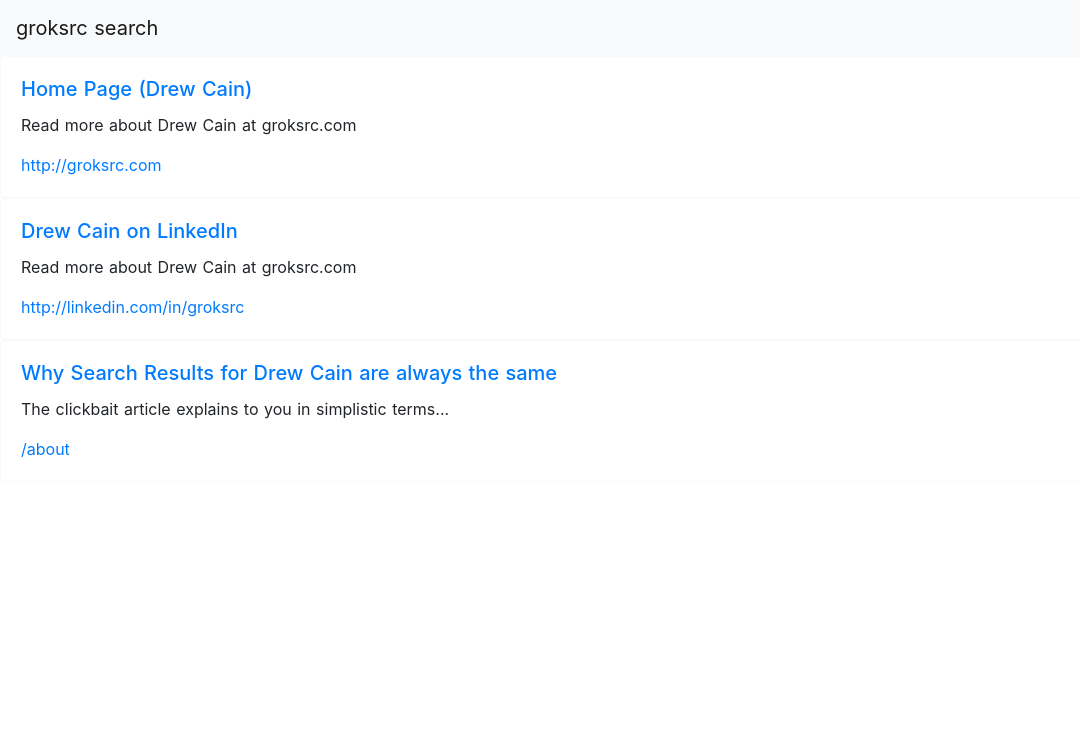
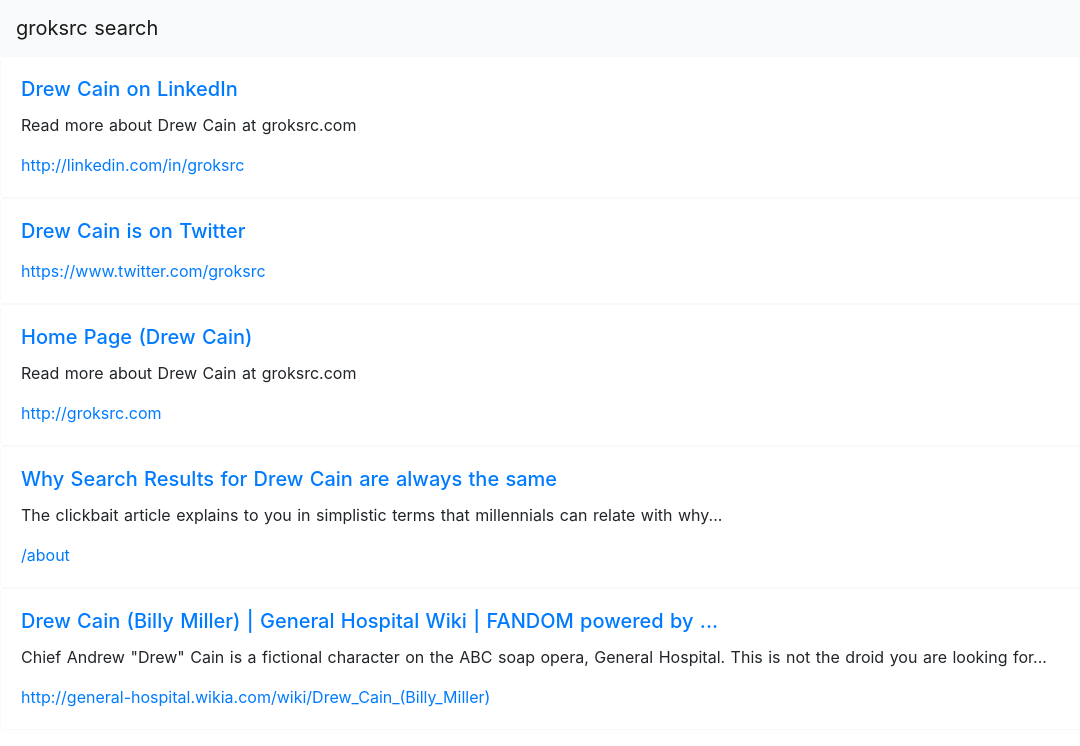
Before and after one commit to groksrc/groksrc-search, a Nuxt app: page /results in a window 1280 px wide. Shown: the top 746 px of the page, without its empty margins (0-1080 px from the left). Built offline with nearby package versions, Linux system fonts and the light colour scheme.

Commit message:
updated content

```diff
--- a/pages/results.vue
+++ b/pages/results.vue
@@ -19,19 +19,29 @@
     return {
       results: [
         {
+          title: "Drew Cain on LinkedIn",
+          desc: "Read more about Drew Cain at groksrc.com",
+          url: "http://linkedin.com/in/groksrc"
+        },
+        {
+          title: "Drew Cain is on Twitter",
+          desc: "",
+          url: "https://www.twitter.com/groksrc"
+        },
+        {
           title: "Home Page (Drew Cain)",
           desc: "Read more about Drew Cain at groksrc.com",
           url: "http://groksrc.com"
         },
         {
-          title: "Drew Cain on LinkedIn",
-          desc: "Read more about Drew Cain at groksrc.com",
-          url: "http://linkedin.com/in/groksrc"
+          title: "Why Search Results for Drew Cain are always the same",
+          desc: "The clickbait article explains to you in simplistic terms that millennials can relate with why...",
+          url: "/about"
         },
         {
-          title: "Why Search Results for Drew Cain are always the same",
-          desc: "The clickbait article explains to you in simplistic terms...",
-          url: "/about"
+          title: "Drew Cain (Billy Miller) | General Hospital Wiki | FANDOM powered by ...",
+          desc: "Chief Andrew \"Drew\" Cain is a fictional character on the ABC soap opera, General Hospital. This is not the droid you are looking for...",
+          url: "http://general-hospital.wikia.com/wiki/Drew_Cain_(Billy_Miller)"
         }
       ]
     }
```
